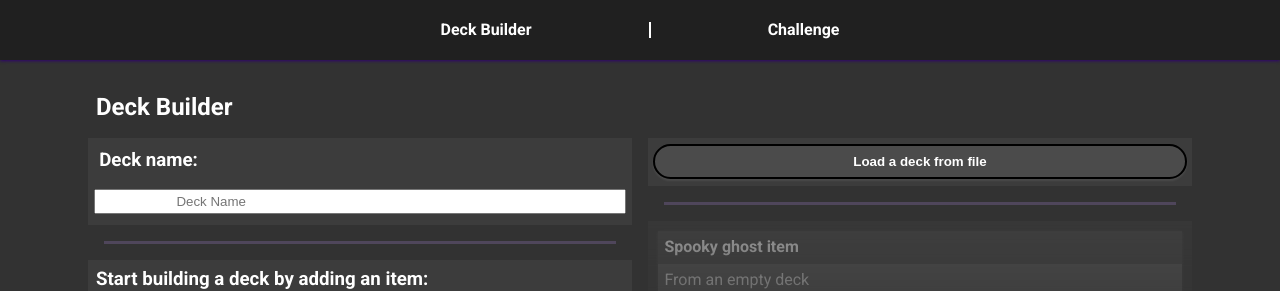
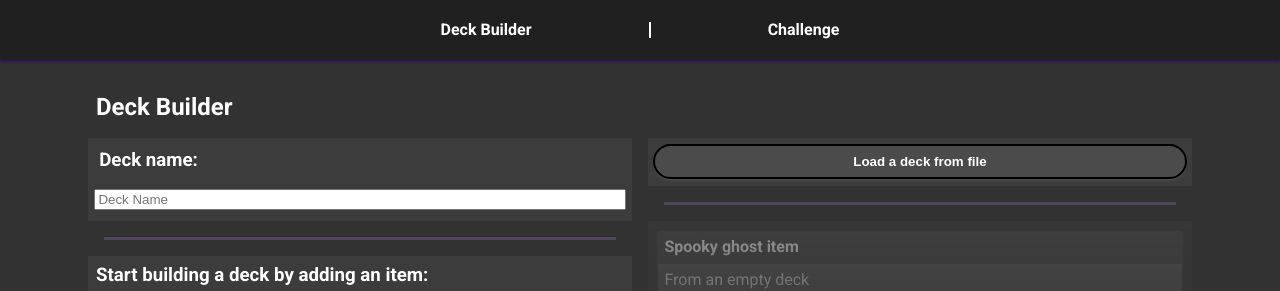
Before and after one commit to seanmizen/flash-app, a React (Create React App) app: page / in a window 1280 px wide. Shown: the top 291 px of the page. Built offline with nearby package versions, Linux system fonts and the light colour scheme.

Commit message:
fixed padding on Deck Name

```diff
--- a/src/features/DeckEditor/DeckEditor.module.css
+++ b/src/features/DeckEditor/DeckEditor.module.css
@@ -67,7 +67,6 @@ h3 {
 
 .title-item input {
   margin: 0.5rem 0.2rem;
-  padding: 0.2rem 5rem;
 }
 
 .title-button-holder {
```
